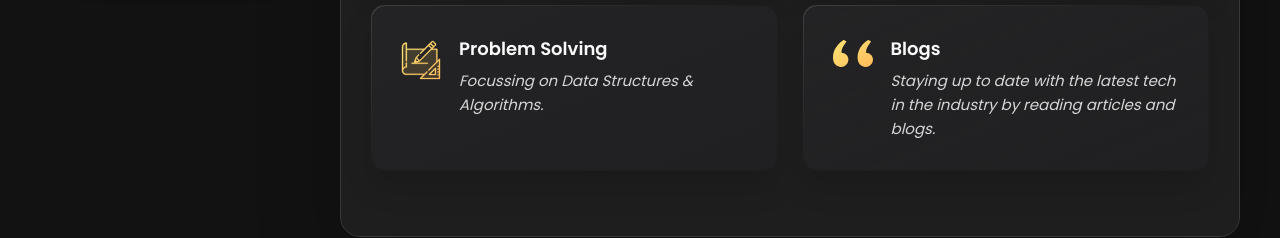
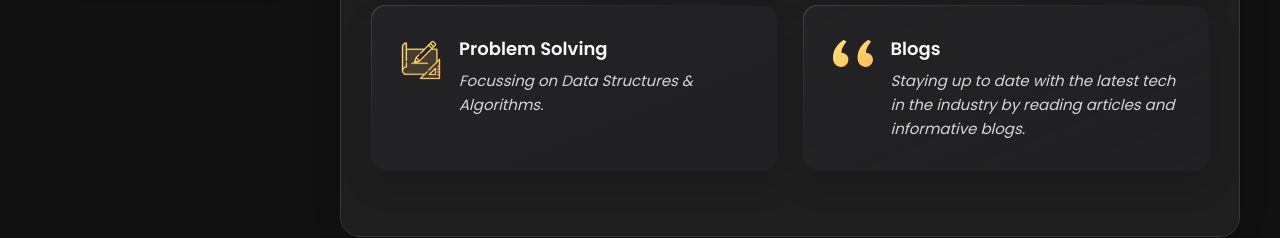
Before and after one commit to Sandhit06/Portfolio, a plain HTML site: page index.html in a window 1280 px wide. Shown: the part 797-1035 px from the top of the page. Drawn offline with nearby package versions, Linux system fonts and the light colour scheme.

Commit message:
Modified text

```diff
--- a/index.html
+++ b/index.html
@@ -285,7 +285,7 @@
                 <h4 class="h4 service-item-title">Blogs</h4>
 
                 <p class="service-item-text">
-                  <i>Staying up to date with the latest tech in the industry by reading articles and blogs.</i>
+                  <i>Staying up to date with the latest tech in the industry by reading articles and informative blogs.</i>
                 </p>
               </div>
 
```
